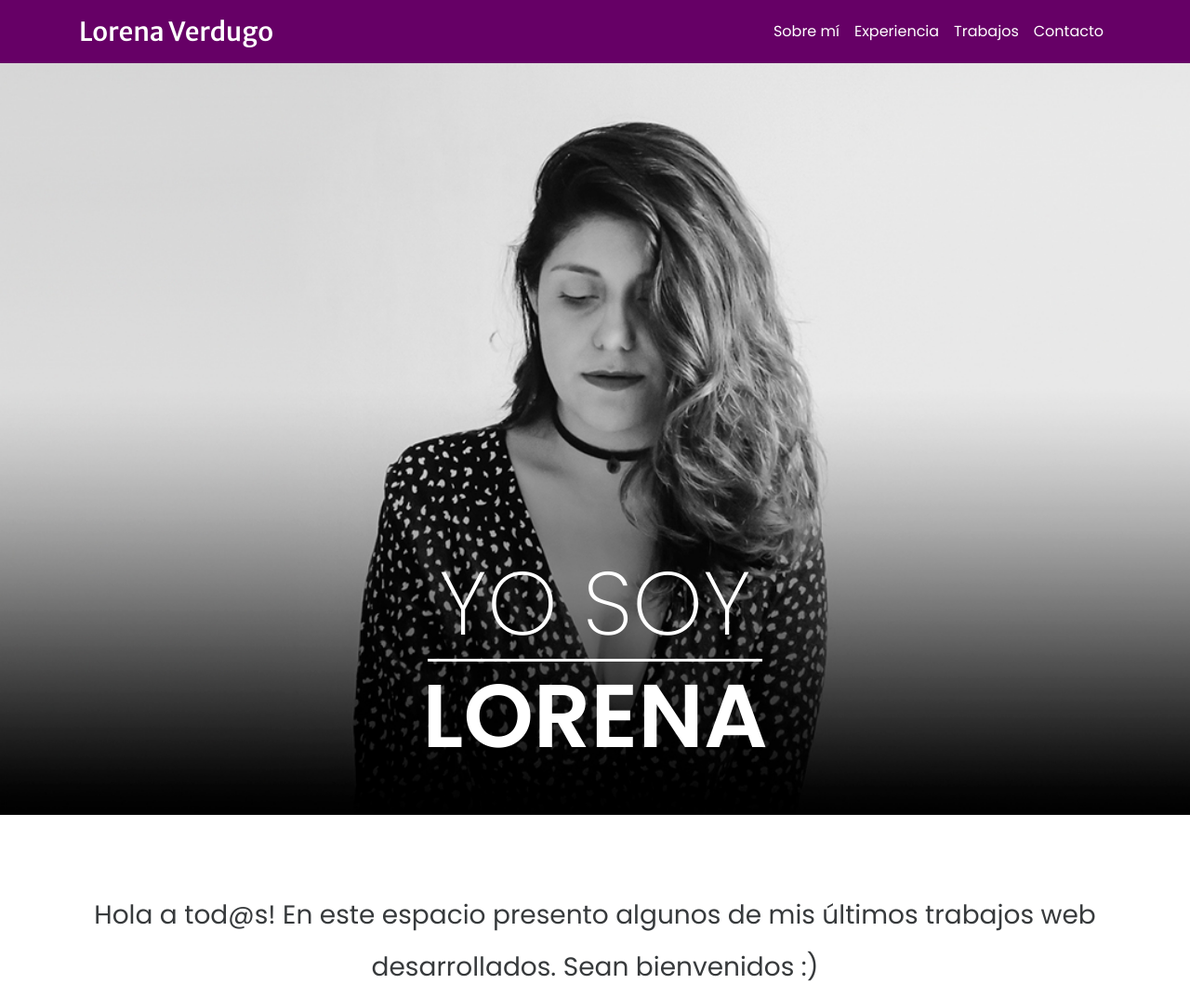
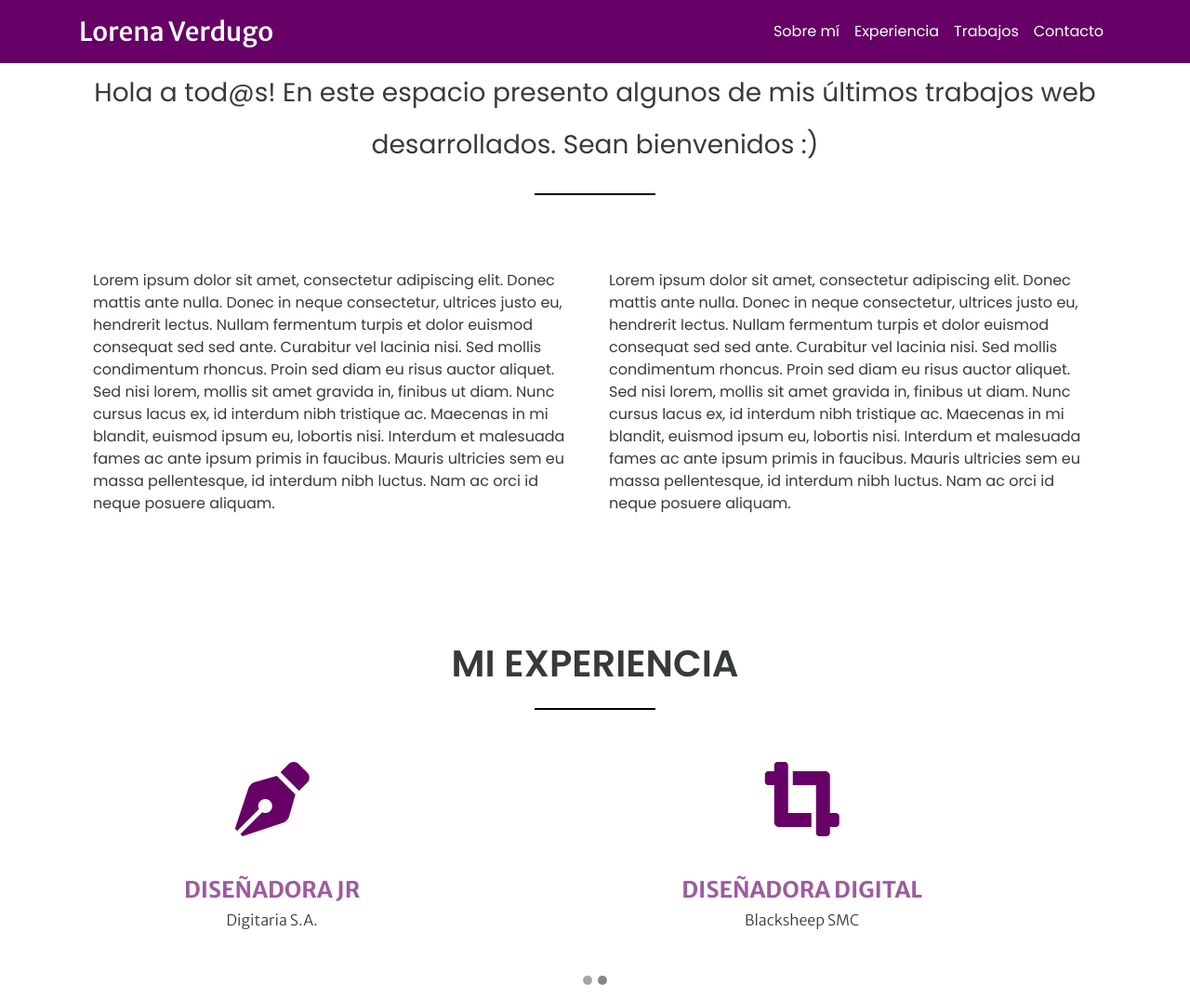
Before and after one commit to lorenave/desafio-final, a plain HTML site: page index.html in a window 1280 px wide. Shown: the top 1073 px of the page at 93% size. Drawn offline with nearby package versions, Linux system fonts and the light colour scheme; a script that the page names is missing.

Commit message:
initial commit

```diff
--- a/index.html
+++ b/index.html
@@ -53,13 +53,7 @@
         </div>
     </nav>
 
-    <header class="hero text-white text-center pt-5 mt-5">
-        <div class="container titular align-bottom">
-            <h1 class="display-1 text-uppercase font-weight-light m-0">yo soy</h1>
-            <div class="linea-header"></div>
-            <h1 class="display-1 text-uppercase pb-5 font-weight-bold">Lorena</h1>
-        </div>
-    </header>
+
 
     <!--sobre mi-->
     <div id="about" class="container py-4 d-none d-sm-none d-md-block">
```
